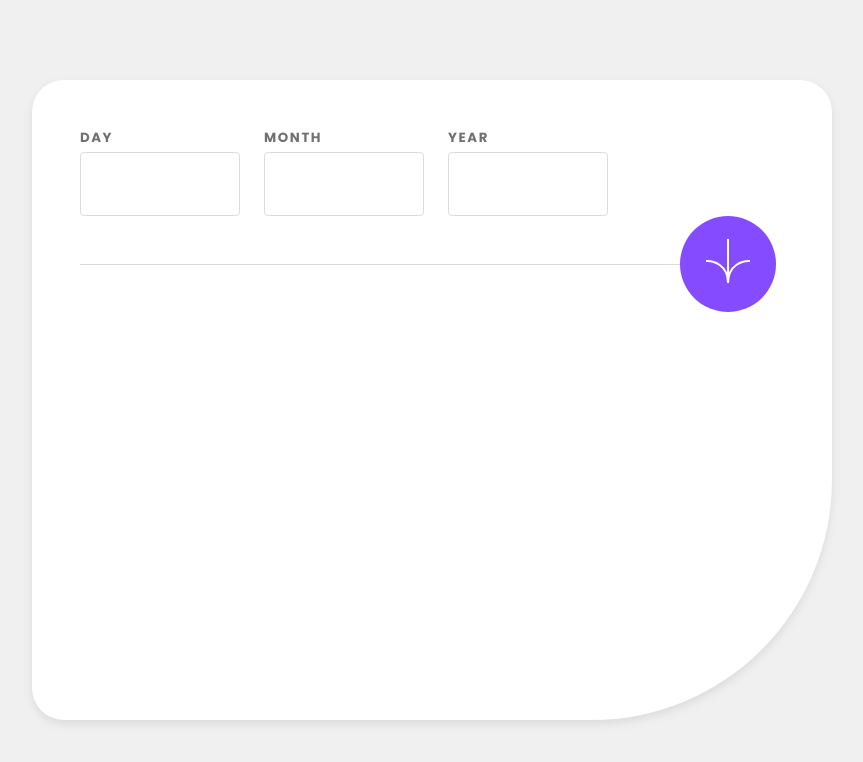
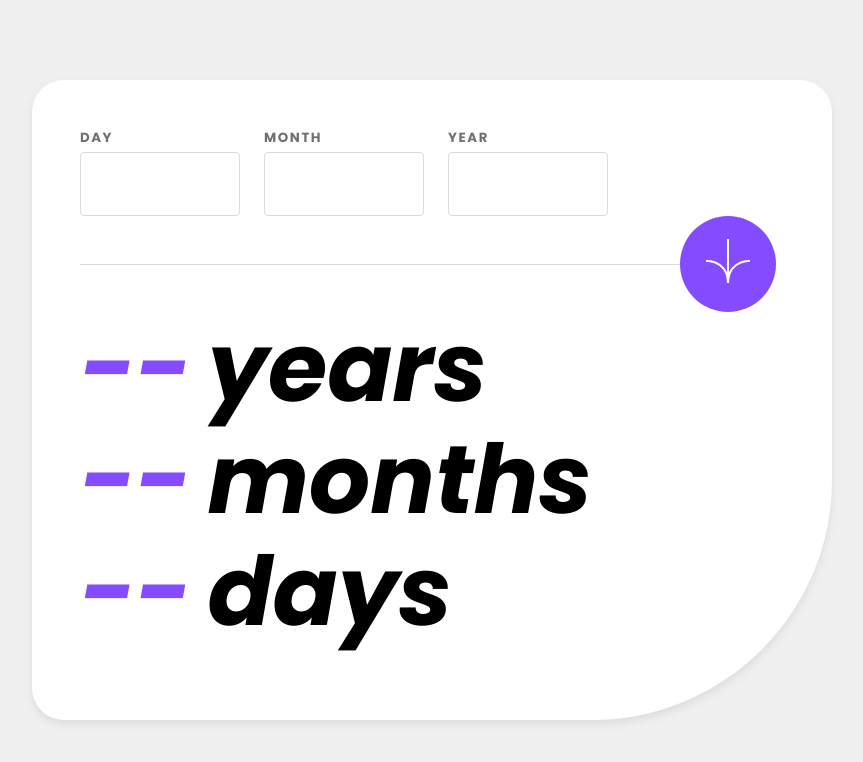
Before and after one commit to maiaralange/AgeCalculator, a React (Vite) app: page / in a window 1280 px wide. Shown: the top 762 px of the page, without its empty margins (208-1071 px from the left). Built offline with nearby package versions, Linux system fonts and the light colour scheme.

Commit message:
Creating base display

```diff
--- /dev/null
+++ b/src/components/Content/index.tsx
@@ -0,0 +1,12 @@
+import { Display } from '../Display';
+import { Container } from './styles';
+
+export function Content() {
+  return (
+    <Container>
+      <Display title="years" />
+      <Display title="months" />
+      <Display title="days" />
+    </Container>
+  );
+}
--- /dev/null
+++ b/src/components/Content/styles.ts
@@ -0,0 +1,8 @@
+import styled from 'styled-components';
+
+export const Container = styled.div`
+  display: flex;
+  flex-direction: column;
+  align-items: start;
+  padding-left: 3rem;
+`;
--- a/src/components/Dashboard/index.tsx
+++ b/src/components/Dashboard/index.tsx
@@ -1,3 +1,4 @@
+import { Content } from '../Content';
 import { Header } from '../Header';
 import { Container, Shape } from './styles';
 
@@ -5,7 +6,8 @@ export function Dashboard() {
   return (
     <Container>
       <Shape>
-        <Header></Header>
+        <Header />
+        <Content />
       </Shape>
     </Container>
   );
--- /dev/null
+++ b/src/components/Display/index.tsx
@@ -0,0 +1,14 @@
+import { ColoredTitle, Container, Title } from './styles';
+
+interface DisplayProps {
+  title: string;
+}
+
+export function Display({ title }: DisplayProps) {
+  return (
+    <Container>
+      <ColoredTitle>--</ColoredTitle>
+      <Title>{title}</Title>
+    </Container>
+  );
+}
--- /dev/null
+++ b/src/components/Display/styles.ts
@@ -0,0 +1,21 @@
+import { styled } from 'styled-components';
+
+export const Container = styled.div`
+  display: flex;
+`;
+
+export const ColoredTitle = styled.h1`
+  color: var(--purple);
+  font-weight: bold;
+  font-style: italic;
+  font-size: 6rem;
+  line-height: 7rem;
+`;
+
+export const Title = styled.h1`
+  font-weight: bold;
+  font-style: italic;
+  font-size: 6rem;
+  line-height: 7rem;
+  padding-left: 1rem;
+`;
```
